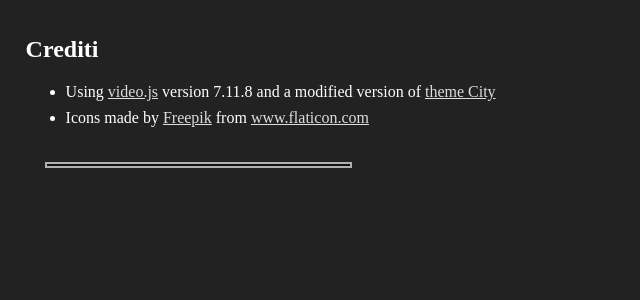
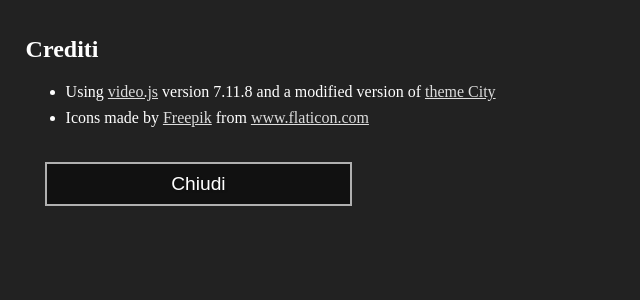
Before and after one commit to padvincenzo/lesson-player, a PHP site: page /credits.php in a window 1280 px wide. Shown: the top 300 px of the page, without its empty margins (0-640 px from the left). Run offline with PHP 8.4, Linux system fonts and the light colour scheme; data that the repository does not hold is empty.

Commit message:
Added "close"

```diff
--- a/languages/en.php
+++ b/languages/en.php
@@ -29,6 +29,7 @@ $lang = array(
   "className"           => "Class name",
   "classNotAdded"       => "Class not added",
   "classNotEdited"      => "Class not edited",
+  "close"               => "Close",
   "confirm"             => "Confirm",
   "credits"             => "Credits",
   "dataMiss"            => "Missing data",
--- a/languages/it.php
+++ b/languages/it.php
@@ -29,6 +29,7 @@ $lang = array(
   "className"           => "Nome del corso",
   "classNotAdded"       => "Corso non aggiunto",
   "classNotEdited"      => "Corso non modificato",
+  "close"               => "Chiudi",
   "confirm"             => "Conferma",
   "credits"             => "Crediti",
   "dataMiss"            => "Dati mancanti",
```
